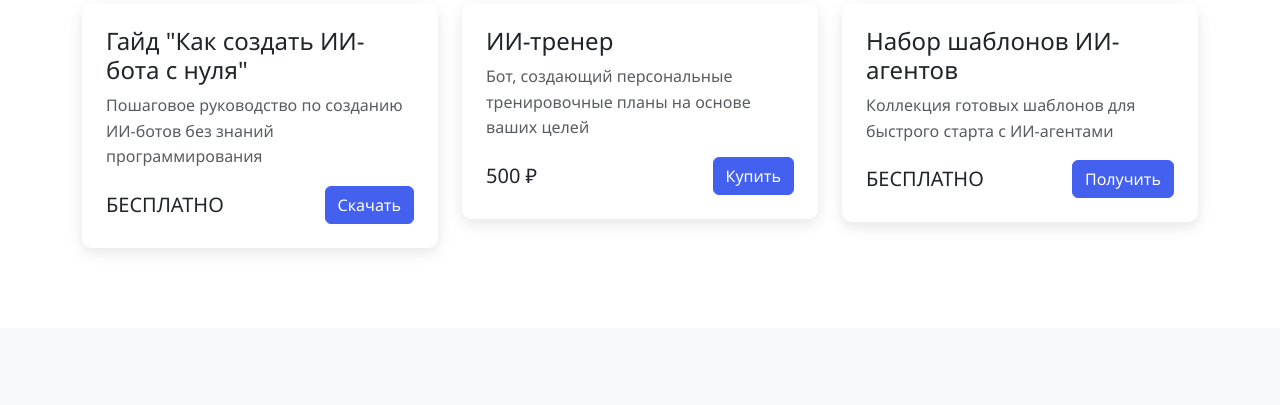
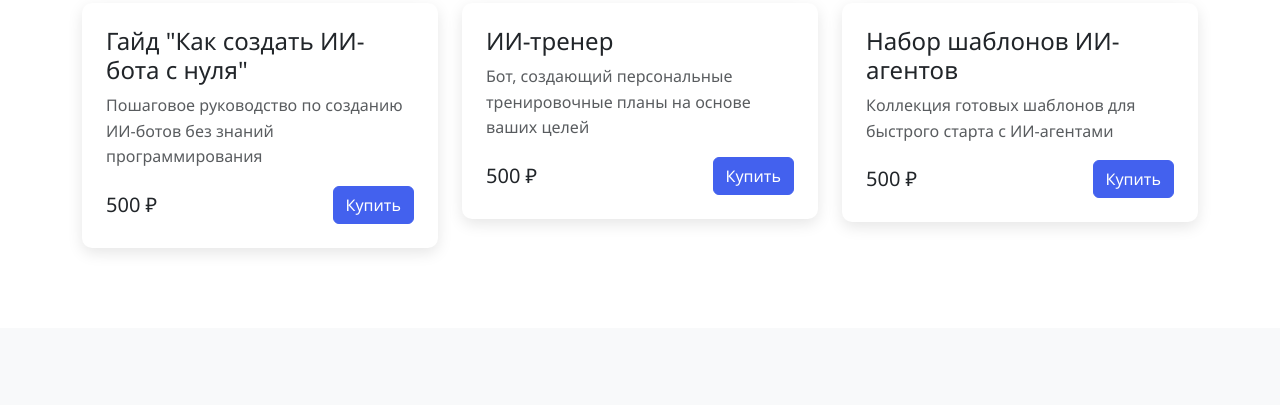
Before and after one commit to ceonetflow-hash/netflow4u.github.io, a plain HTML site: page index.html in a window 1280 px wide. Shown: the part 1407-1812 px from the top of the page. Drawn offline with nearby package versions, Linux system fonts and the light colour scheme.

Commit message:
Update pricing: guides and templates now 500 rubles each

```diff
--- a/index.html
+++ b/index.html
@@ -168,8 +168,8 @@
                         <h4>Гайд "Как создать ИИ-бота с нуля"</h4>
                         <p class="text-muted">Пошаговое руководство по созданию ИИ-ботов без знаний программирования</p>
                         <div class="d-flex justify-content-between align-items-center mt-3">
-                            <span class="h5 mb-0">БЕСПЛАТНО</span>
-                            <button class="btn btn-primary">Скачать</button>
+                            <span class="h5 mb-0">500 ₽</span>
+                            <button class="btn btn-primary">Купить</button>
                         </div>
                     </div>
                 </div>
@@ -190,8 +190,8 @@
                         <h4>Набор шаблонов ИИ-агентов</h4>
                         <p class="text-muted">Коллекция готовых шаблонов для быстрого старта с ИИ-агентами</p>
                         <div class="d-flex justify-content-between align-items-center mt-3">
-                            <span class="h5 mb-0">БЕСПЛАТНО</span>
-                            <button class="btn btn-primary">Получить</button>
+                            <span class="h5 mb-0">500 ₽</span>
+                            <button class="btn btn-primary">Купить</button>
                         </div>
                     </div>
                 </div>
```
